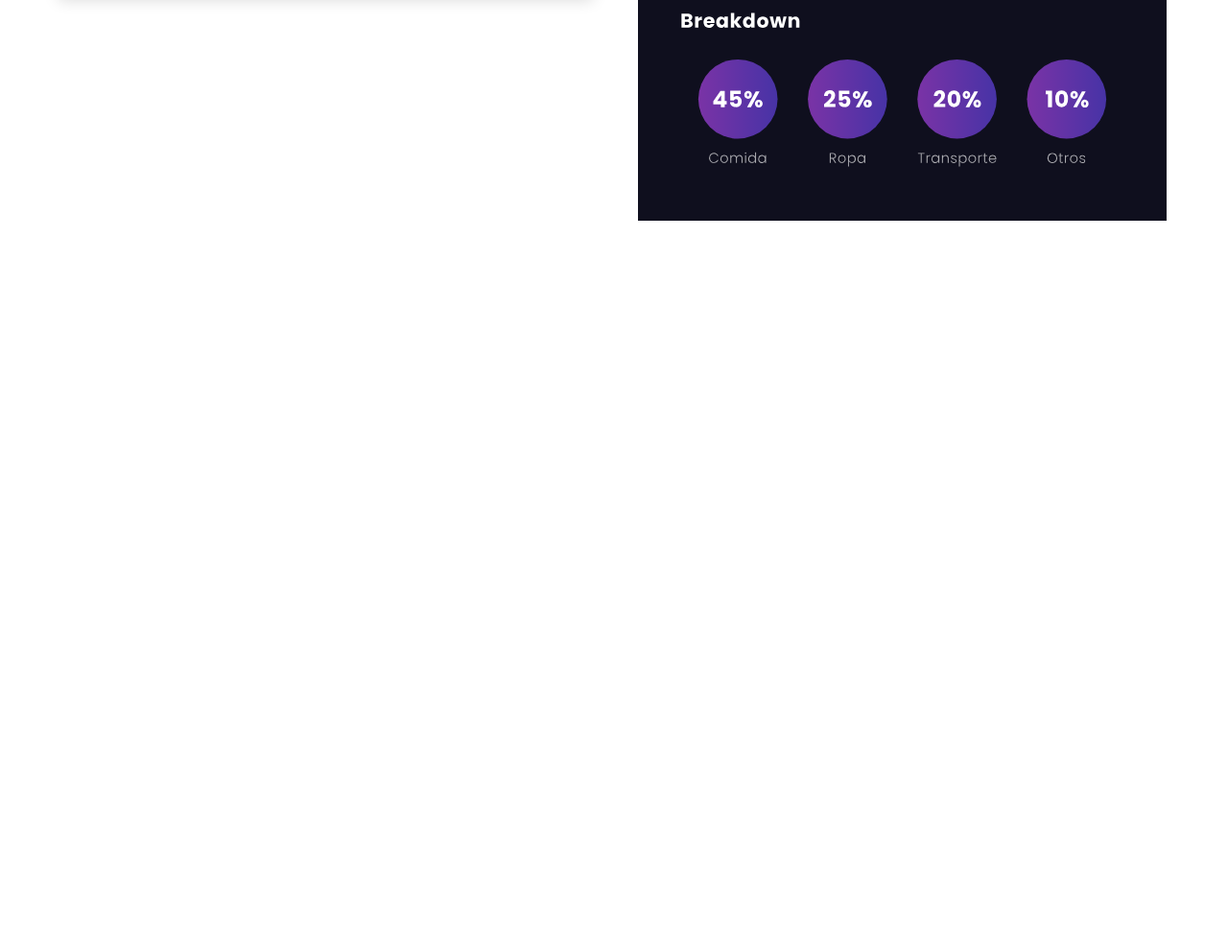
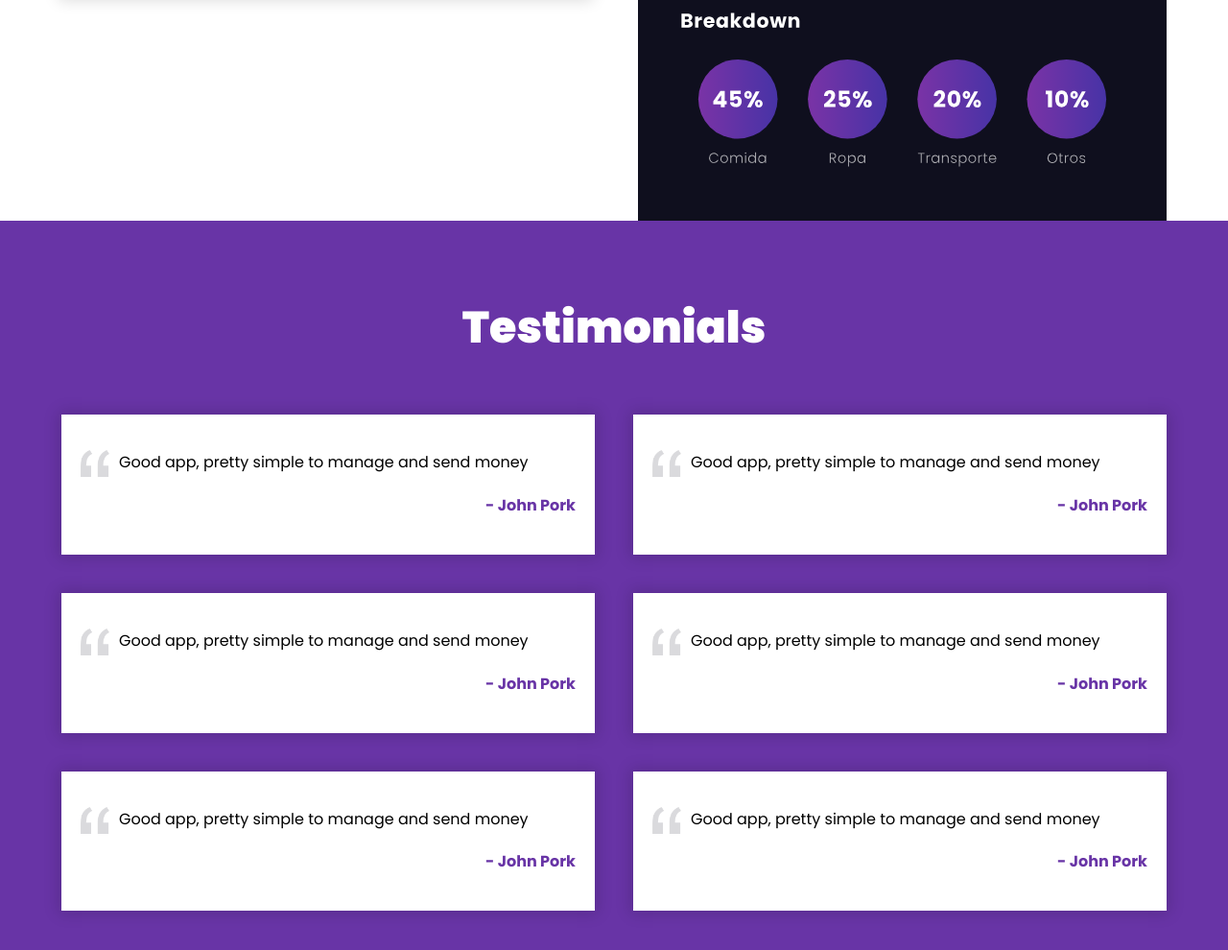
Before and after one commit to EA-Gadgeter/nucleus, a plain HTML site: page index.html in a window 1280 px wide. Shown: the part 3834-4824 px from the top of the page at 96% size. Before the commit the page ends 4064 px from the top, so only its background shows below. Drawn offline with Linux system fonts and the light colour scheme.

Commit message:
Testimonial section finished

```diff
--- a/css/styles.css
+++ b/css/styles.css
@@ -321,3 +321,64 @@ img {
       align-items: center;
     }
   }
+
+/* Testimonials */
+
+  .testimonials {
+    padding: 5rem 0;
+
+    background-color: var(--primary);
+  }
+
+  .testimonials__heading {
+    color: var(--white);
+  }
+
+  .testimonials__grid {
+    display: grid;
+    grid-template-columns: 1fr;
+    gap: 4rem;
+  }
+
+  @media screen and (width >= 768px) {
+    .testimonials__grid {
+      grid-template-columns: repeat(2, 1fr);
+    }
+  }
+
+  .testimonial__card {
+    padding: 2rem;
+
+    background-color: var(--white);
+    box-shadow: 0 0 1.5rem 0.3rem rgb(0 0 0 / .15);
+  }
+
+  .testimonial__text {
+    position: relative;
+    padding-left: 4rem;
+  }
+
+  .testimonial__text::before {
+    content: "";
+
+    width: 3rem;
+    height: 3rem;
+
+    display: block;
+
+    position: absolute;
+    top: 0;
+    left: 0;
+
+    background-image: url("../img/comilla.png");
+    background-size: 3rem;
+    background-repeat: no-repeat;
+    background-position: center;
+  }
+
+  .testimonials__author {
+    font-weight: 700;
+
+    text-align: right;
+    color: var(--primary);
+  }
--- a/index.html
+++ b/index.html
@@ -149,6 +149,44 @@
       </div>
     </div>
   </section>
+
+  <section class="testimonials">
+    <div class="container">
+      <h2 class="testimonials__heading">Testimonials</h2>
+
+      <div class="testimonials__grid">
+        <div class="testimonial__card">
+          <p class="testimonial__text">Good app, pretty simple to manage and send money</p>
+          <p class="testimonials__author">- John Pork</p>
+        </div>
+
+        <div class="testimonial__card">
+          <p class="testimonial__text">Good app, pretty simple to manage and send money</p>
+          <p class="testimonials__author">- John Pork</p>
+        </div>
+
+        <div class="testimonial__card">
+          <p class="testimonial__text">Good app, pretty simple to manage and send money</p>
+          <p class="testimonials__author">- John Pork</p>
+        </div>
+
+        <div class="testimonial__card">
+          <p class="testimonial__text">Good app, pretty simple to manage and send money</p>
+          <p class="testimonials__author">- John Pork</p>
+        </div>
+
+        <div class="testimonial__card">
+          <p class="testimonial__text">Good app, pretty simple to manage and send money</p>
+          <p class="testimonials__author">- John Pork</p>
+        </div>
+
+        <div class="testimonial__card">
+          <p class="testimonial__text">Good app, pretty simple to manage and send money</p>
+          <p class="testimonials__author">- John Pork</p>
+        </div>
+      </div>
+    </div>
+  </section>
 </body>
 
 </html>
```
